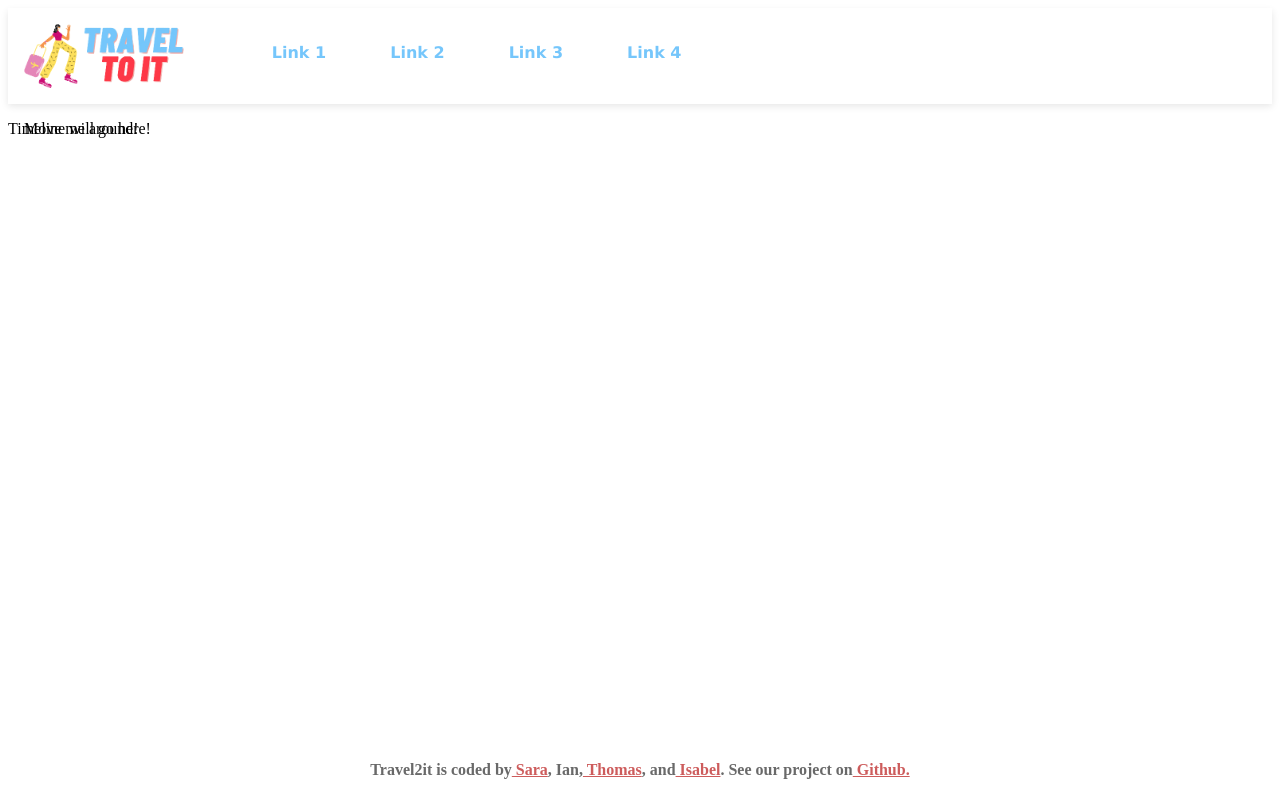
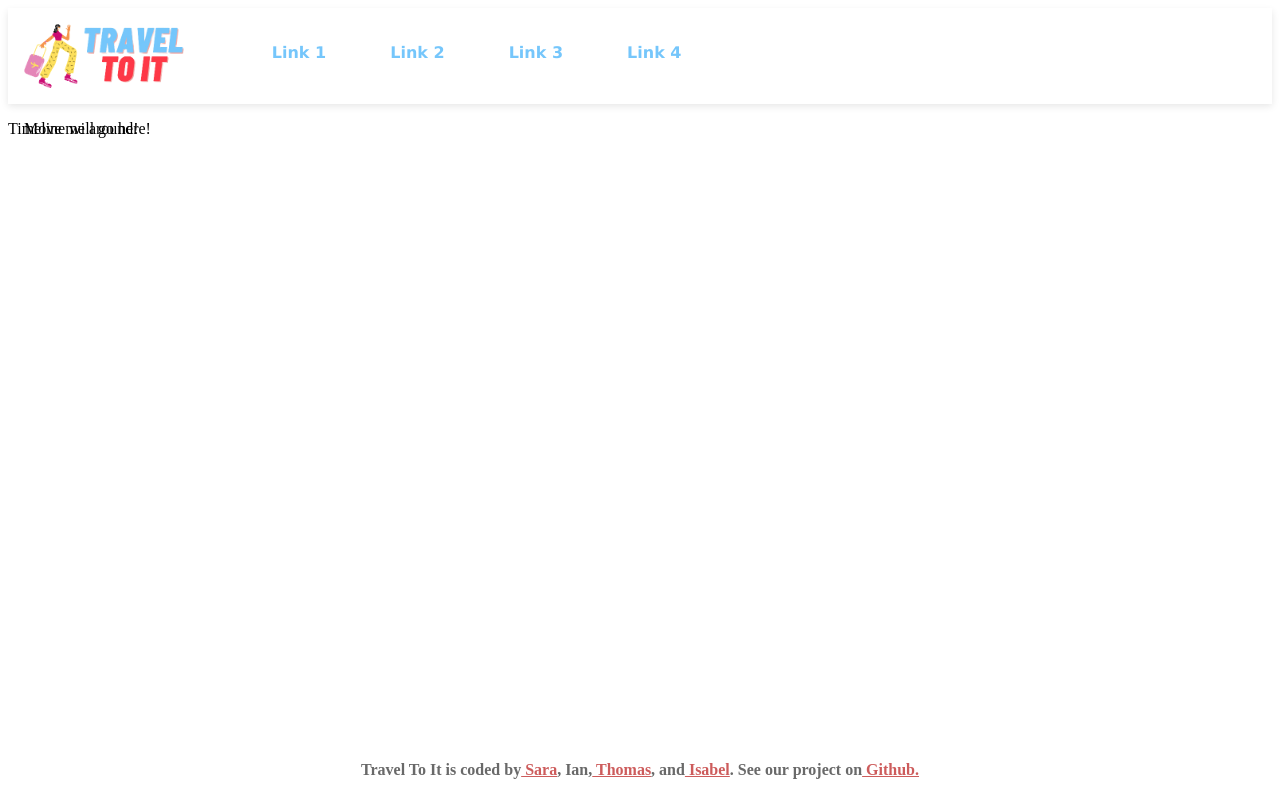
Before and after one commit to chingu-voyages/v41-geckos-team-09, a React (Vite) app: page / in a window 1280 px wide. Built offline with nearby package versions, Linux system fonts and the light colour scheme.

Commit message:
fixed app name in footer

```diff
--- a/src/components/footer/footer.jsx
+++ b/src/components/footer/footer.jsx
@@ -4,7 +4,7 @@ import './footer.css'
 const Footer = () => {
     return (
 <footer className ="footerContainer">
-            <h4>Travel2it is coded by
+            <h4>Travel To It is coded by
                 <a className="custom-link" target="_blank" href='https://www.linkedin.com/in/sara-baqla/' title="Sara, a linkedin.com link"> Sara
                 </a>, Ian,
                 <a className="custom-link" target="_blank" href='https://www.linkedin.com/in/thomas-ruppeiner-201880170/' title="Thomas, a linkedin.com link"> Thomas
```
